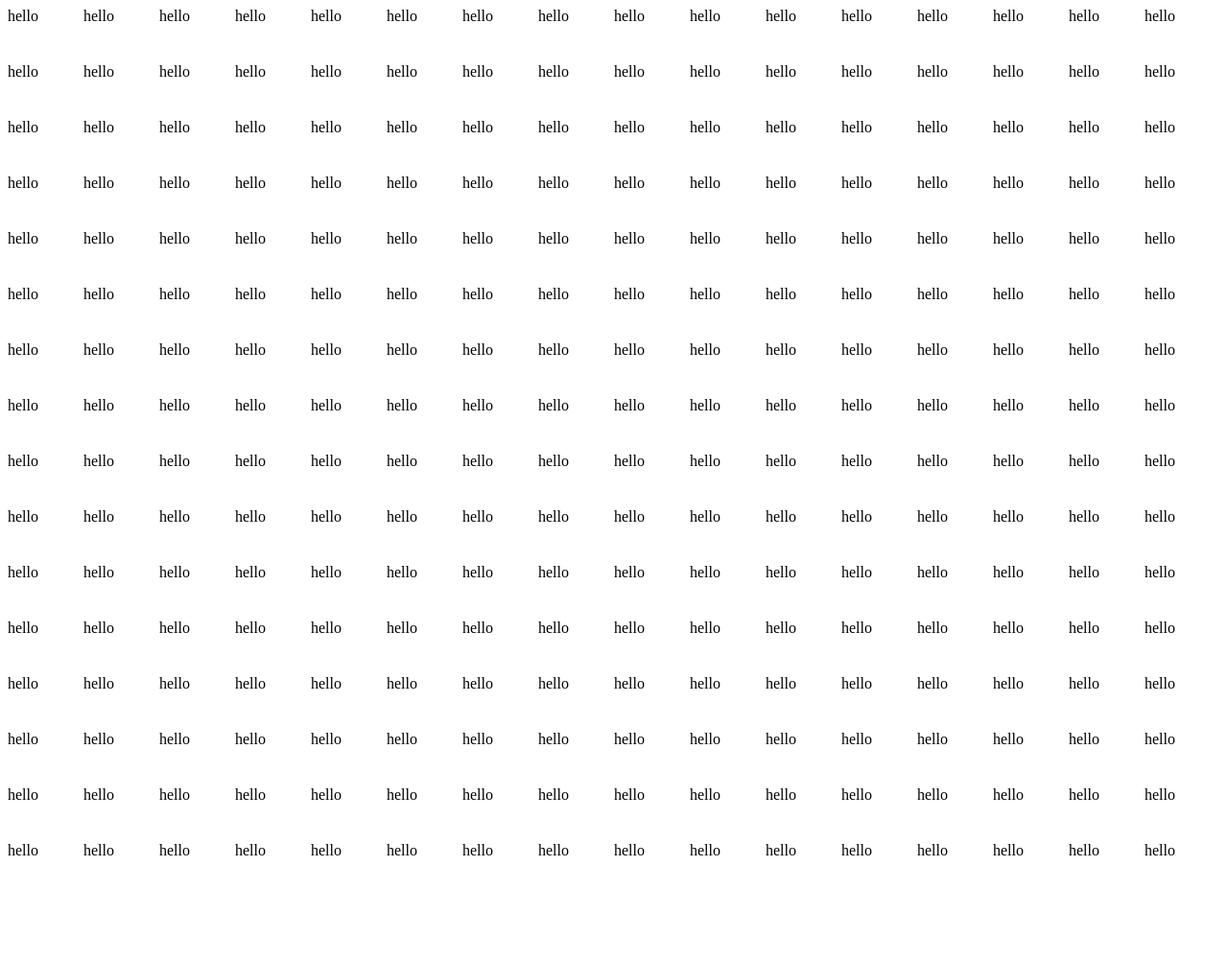
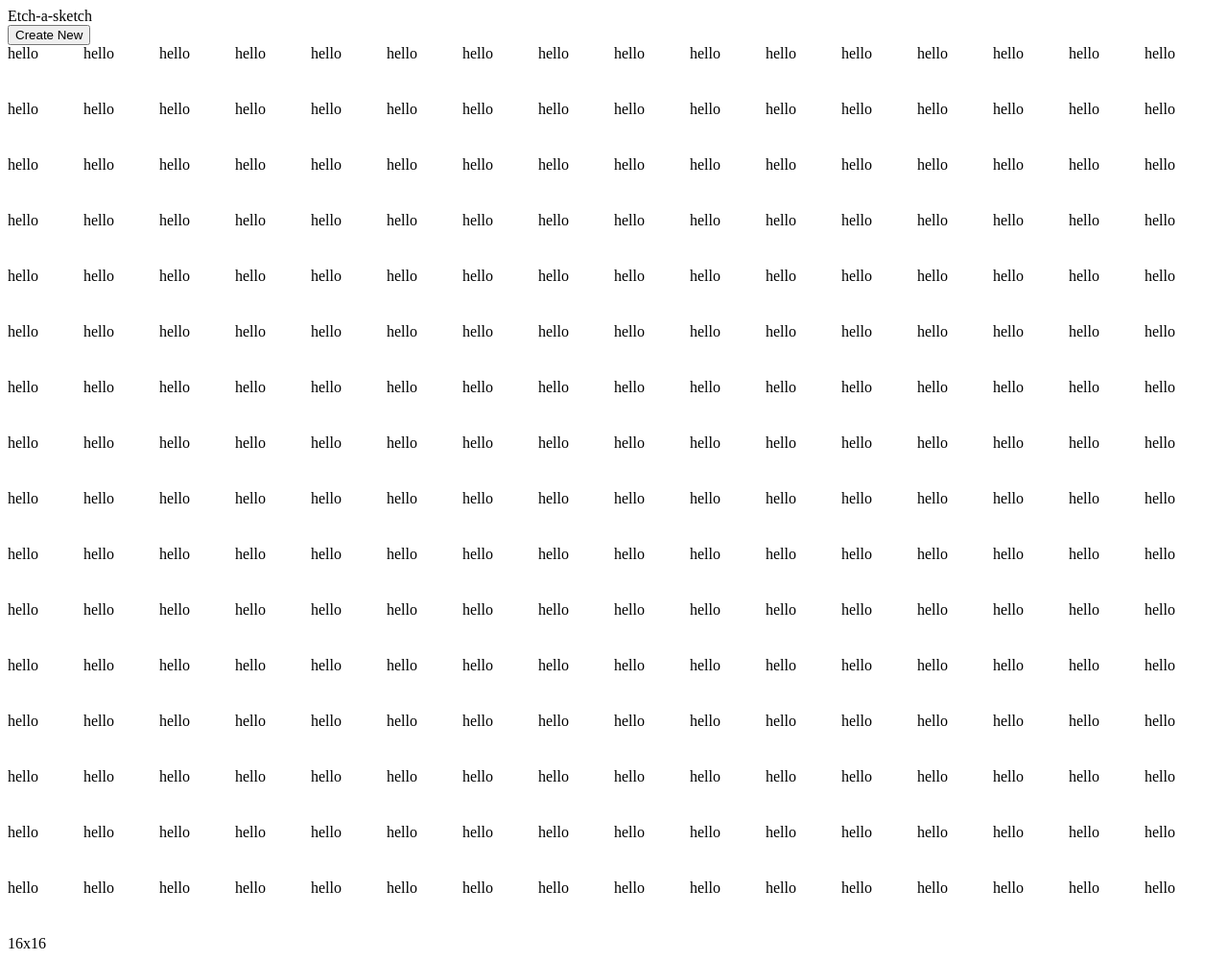
Before and after one commit to ahmedifrah/Etch-a-sketch, a plain HTML site: page index.html in a window 1280 px wide. Shown: the whole page at 96% size. Before the commit the page ends 944 px from the top, so only its background shows below. Drawn offline with Linux system fonts and the light colour scheme.

Commit message:
add footer and grid value

```diff
--- a/index.html
+++ b/index.html
@@ -9,7 +9,12 @@
     <link rel="stylesheet" href="style.css">
 </head>
 <body>
+    <div class="footer">
+        <div>Etch-a-sketch</div>
+    </div>
+    <button class="size">Create New</button>
     <div class="container"></div>
+    <div class="resolution">16x16</div>
 
 </body>
 </html>
```
